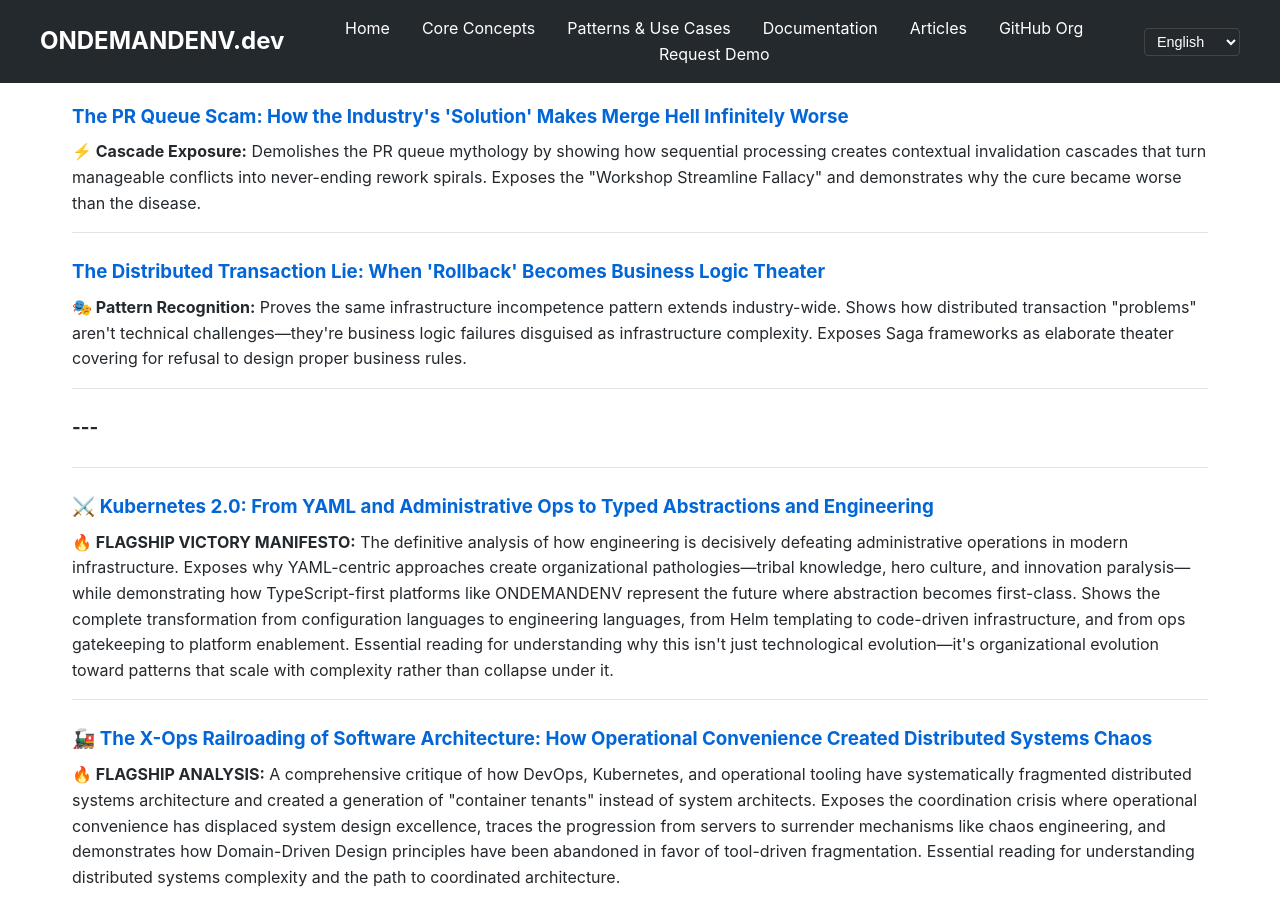
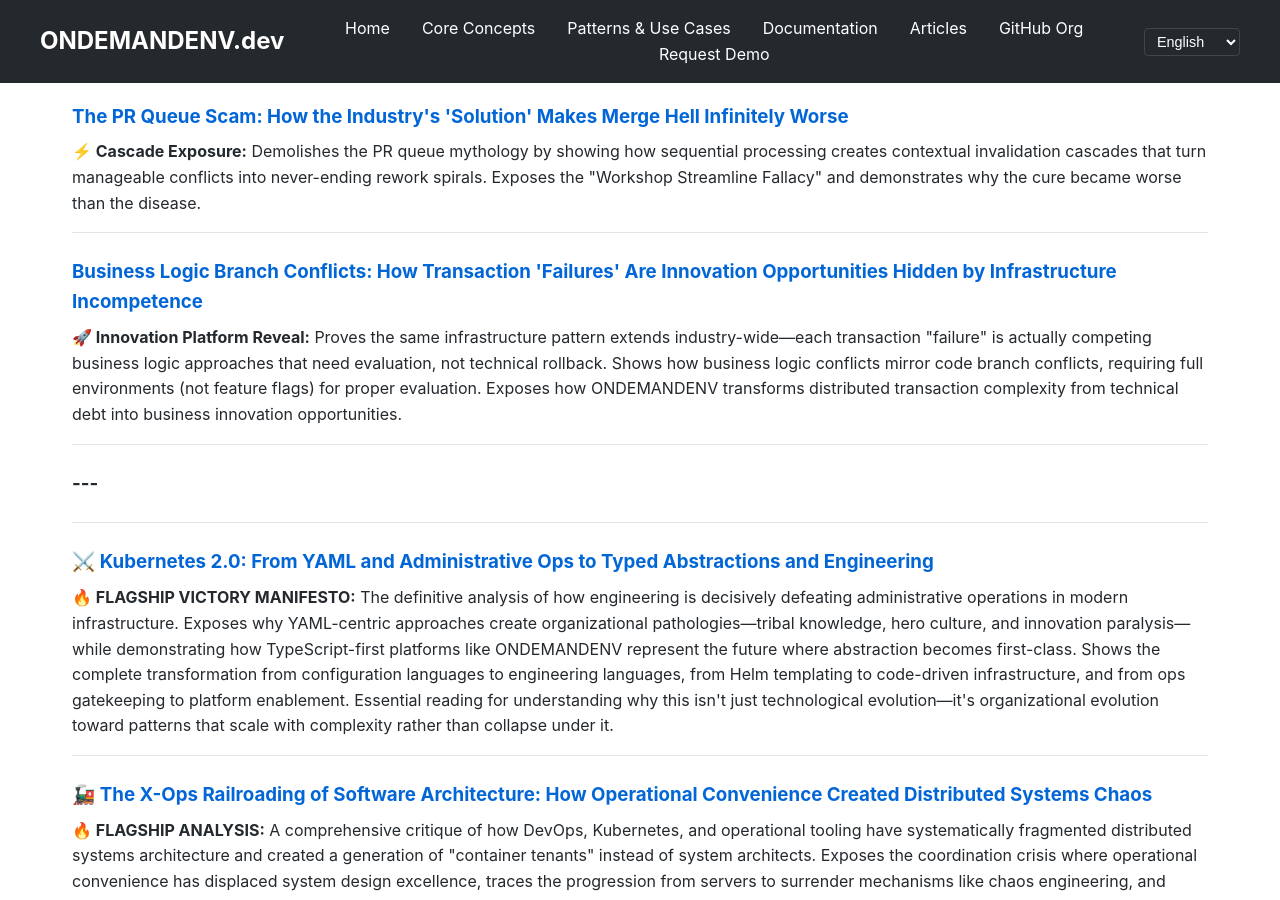
Before and after one commit to ondemandenv/ondemandenv.github.io, a Jekyll site: the page articles.html, which Jekyll copies as it is, in a window 1280 px wide and 900 px high, scrolled down 596 px. Built offline with Jekyll 4.4.1, drawn with Linux system fonts in a browser that asks for light colours.

Commit message:
+++++ ++++ ++++ ++++

```diff
--- a/articles.html
+++ b/articles.html
@@ -60,8 +60,8 @@
             <p><strong>⚡ Cascade Exposure:</strong> Demolishes the PR queue mythology by showing how sequential processing creates contextual invalidation cascades that turn manageable conflicts into never-ending rework spirals. Exposes the "Workshop Streamline Fallacy" and demonstrates why the cure became worse than the disease.</p>
         </li>
         <li>
-            <h3><a href="articles/distributed-transaction-lie-business-logic-theater/">The Distributed Transaction Lie: When 'Rollback' Becomes Business Logic Theater</a></h3>
-            <p><strong>🎭 Pattern Recognition:</strong> Proves the same infrastructure incompetence pattern extends industry-wide. Shows how distributed transaction "problems" aren't technical challenges—they're business logic failures disguised as infrastructure complexity. Exposes Saga frameworks as elaborate theater covering for refusal to design proper business rules.</p>
+            <h3><a href="articles/business-logic-branch-conflicts-innovation-opportunities/">Business Logic Branch Conflicts: How Transaction 'Failures' Are Innovation Opportunities Hidden by Infrastructure Incompetence</a></h3>
+            <p><strong>🚀 Innovation Platform Reveal:</strong> Proves the same infrastructure pattern extends industry-wide—each transaction "failure" is actually competing business logic approaches that need evaluation, not technical rollback. Shows how business logic conflicts mirror code branch conflicts, requiring full environments (not feature flags) for proper evaluation. Exposes how ONDEMANDENV transforms distributed transaction complexity from technical debt into business innovation opportunities.</p>
         </li>
         <li>
             <h3><strong>---</strong></h3>
```
Also changed, not shown: articles/branch-conflicts-architectural-signals.md (+1 -1 lines), articles/distributed-transaction-lie-business-logic-theater.md (+5 -5 lines), articles/merge-hell-myth-x-ops-contamination.md (+1 -1 lines), articles/pr-queue-scam-makes-merge-hell-worse.md (+1 -1 lines).
